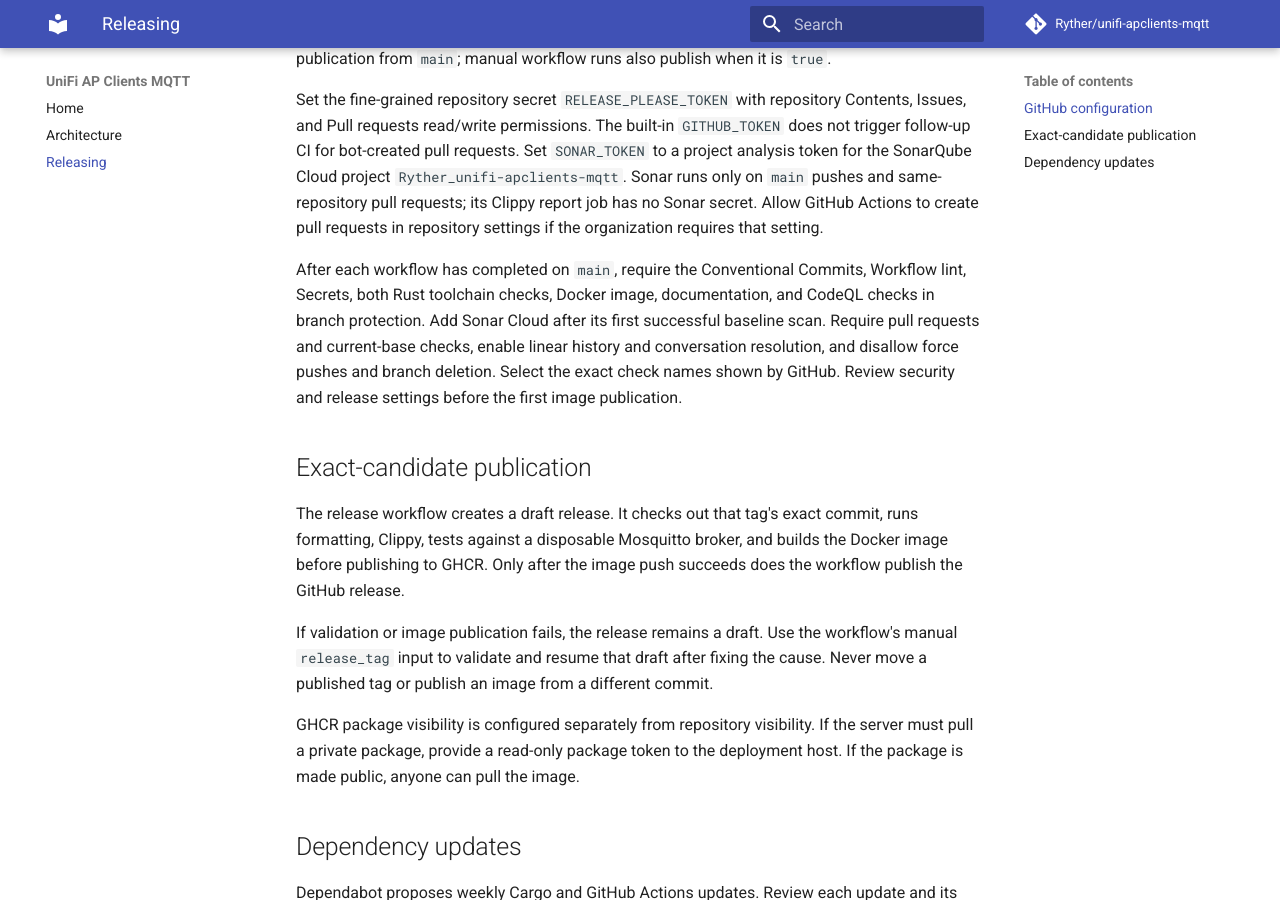
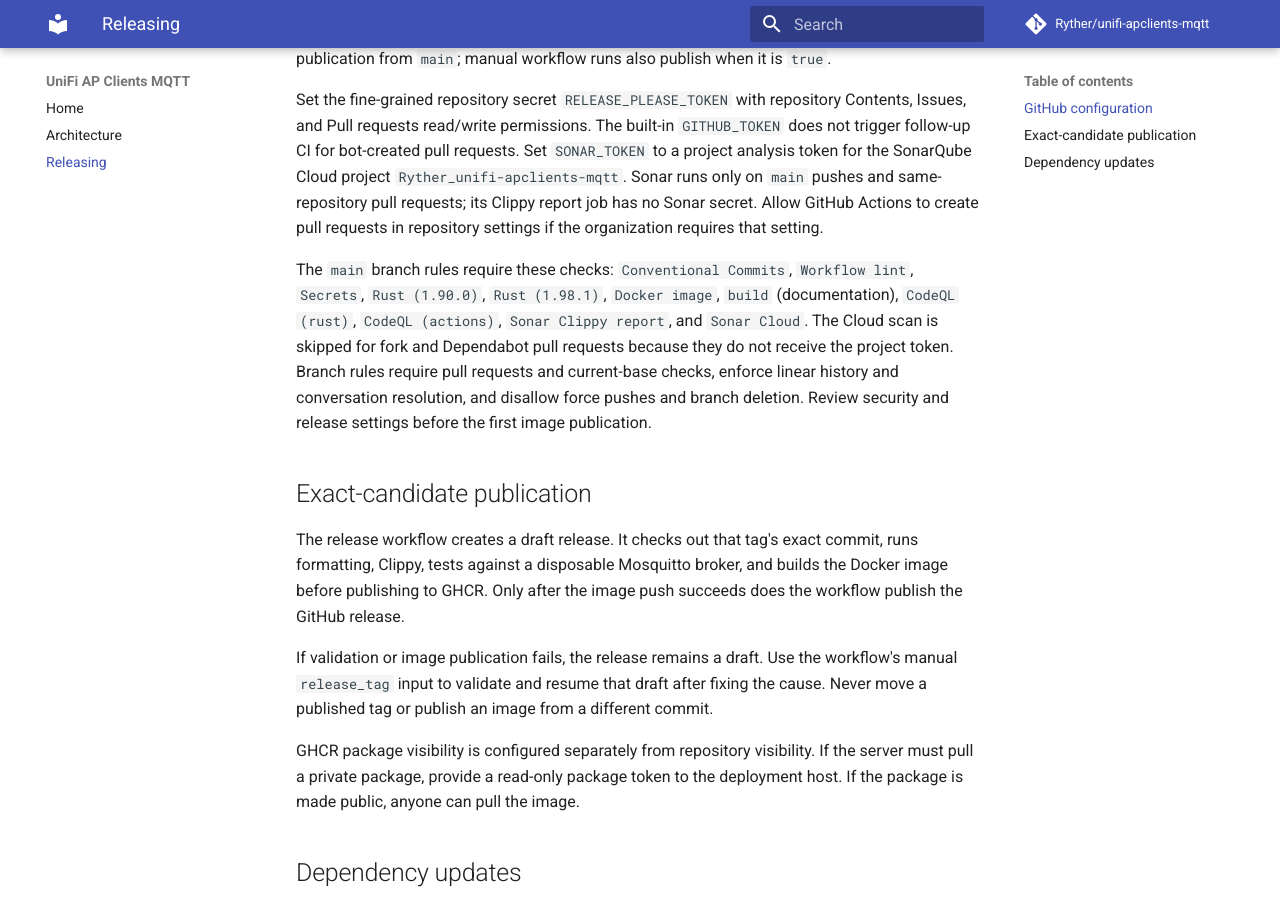
Before and after one commit to Ryther/unifi-apclients-mqtt, an MkDocs documentation site: the page built from docs/releasing.md, in a window 1280 px wide and 900 px high, scrolled down 353 px. Built offline with MkDocs 1.6.1 and Material for MkDocs 9.7.7, drawn with Linux system fonts in a browser that asks for light colours; comment, search, counter and statistics services are not loaded.

Commit message:
docs: list required main branch checks

```diff
--- a/docs/releasing.md
+++ b/docs/releasing.md
@@ -20,13 +20,14 @@
 GitHub Actions to create pull requests in repository settings if the
 organization requires that setting.
 
-After each workflow has completed on `main`, require the Conventional Commits,
-Workflow lint, Secrets, both Rust toolchain checks, Docker image, documentation,
-and CodeQL checks in branch protection. Add Sonar Cloud after its first
-successful baseline scan. Require pull requests and current-base checks, enable
-linear history and conversation resolution, and disallow force pushes and
-branch deletion. Select the exact check names shown by GitHub. Review security
-and release settings before the first image publication.
+The `main` branch rules require these checks: `Conventional Commits`, `Workflow
+lint`, `Secrets`, `Rust (1.90.0)`, `Rust (1.98.1)`, `Docker image`, `build`
+(documentation), `CodeQL (rust)`, `CodeQL (actions)`, `Sonar Clippy report`,
+and `Sonar Cloud`. The Cloud scan is skipped for fork and Dependabot pull
+requests because they do not receive the project token. Branch rules require
+pull requests and current-base checks, enforce linear history and conversation
+resolution, and disallow force pushes and branch deletion. Review security and
+release settings before the first image publication.
 
 ## Exact-candidate publication
 
```
